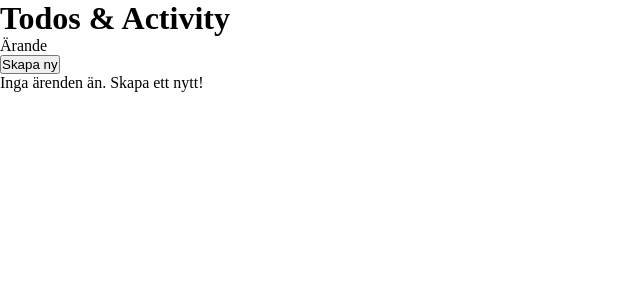
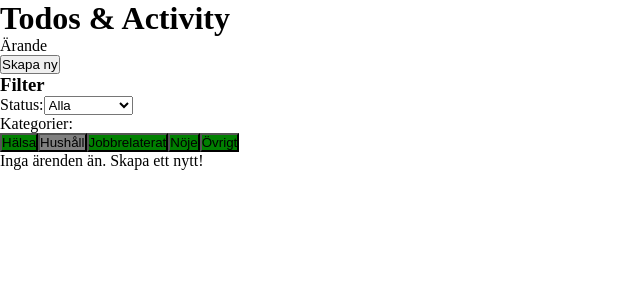
Before and after one commit to Ludvig-D/PAA, a React (Vite) app: page /todos in a window 1280 px wide. Shown: the top 300 px of the page, without its empty margins (0-640 px from the left). Built offline with nearby package versions, Linux system fonts and the light colour scheme.

Commit message:
categori

```diff
--- a/src/pages/TodoListPage.jsx
+++ b/src/pages/TodoListPage.jsx
@@ -7,6 +7,8 @@ const TodoListPage = () => {
     const { todos, deleteTodo, toggleStatus } = useContext(TodoContext);  // ÄNDRAT
     const [showModal, setShowModal] = useState(false);
     const [todoToEdit, setTodoToEdit] = useState(null);
+    const [statusFilter, setStatusFilter]= useState('all');
+    const [selectedCategories, setSelectedCategories] = useState(['Hälsa','Jobbrelaterat', 'Nöje', 'Övrigt']);
 
     const handleEdit = (todo) => {
         setTodoToEdit(todo);
@@ -18,11 +20,77 @@ const TodoListPage = () => {
         setTodoToEdit(null);
     };
 
+    const handleCategoryToggle = (category)=>{
+        if (selectedCategories.includes(category)){
+            setSelectedCategories(selectedCategories.filter(c => c !== category));
+        } else {
+            setSelectedCategories([...selectedCategories,category]);
+        };
+
+    }
     return (
         <div>
             <h1>Todos & Activity</h1>
             <p>Ärande</p>
             <button onClick={() => setShowModal(true)}>Skapa ny</button>
+
+
+            {/* Filter panel*/}
+            <div>
+                <h3>Filter</h3>
+                <div>
+                    <label>Status:</label>
+                    <select value= {statusFilter}
+                        onChange={(e)=>setStatusFilter(e.target.value)}>
+
+
+                        <option value="all">Alla</option>
+                        <option value="completed">Slutförda</option>
+                        <option value="incomplete">Ej slutförda</option>
+                    </select>
+                </div>
+                {/*Kategori*/}
+
+               <div>
+    <label>Kategorier:</label>
+    <div>
+        <button
+            onClick={() => handleCategoryToggle('Hälsa')}
+            style={{ backgroundColor: selectedCategories.includes('Hälsa') ? 'green' : 'gray' }}
+        >
+            Hälsa
+        </button>
+        <button
+            onClick={() => handleCategoryToggle('Hushåll')}
+            style={{ backgroundColor: selectedCategories.includes('Hushåll') ? 'green' : 'gray' }}
+        >
+            Hushåll
+        </button>
+        <button
+            onClick={() => handleCategoryToggle('Jobbrelaterat')}
+            style={{ backgroundColor: selectedCategories.includes('Jobbrelaterat') ? 'green' : 'gray' }}
+        >
+            Jobbrelaterat
+        </button>
+        <button
+            onClick={() => handleCategoryToggle('Nöje')}
+            style={{ backgroundColor: selectedCategories.includes('Nöje') ? 'green' : 'gray' }}
+        >
+            Nöje
+        </button>
+        <button
+            onClick={() => handleCategoryToggle('Övrigt')}
+            style={{ backgroundColor: selectedCategories.includes('Övrigt') ? 'green' : 'gray' }}
+        >
+            Övrigt
+        </button>
+    </div>
+</div>
+
+
+
+
+            </div>
 
             {showModal && (
                 <Modal onClose={handleCloseModal}>
```
